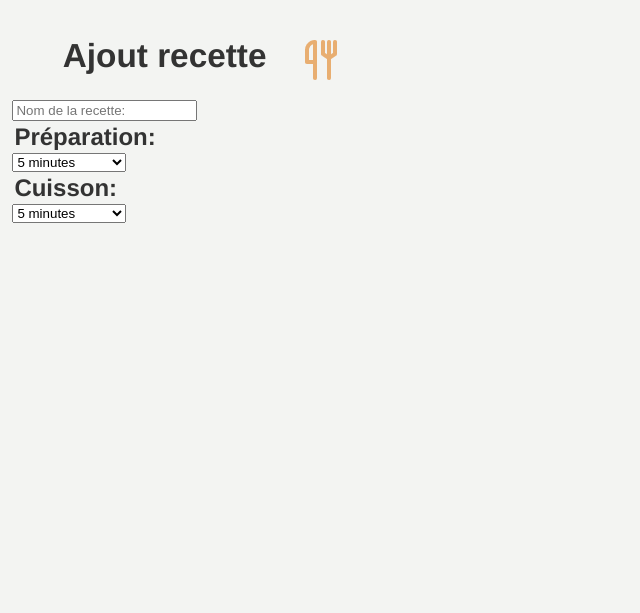
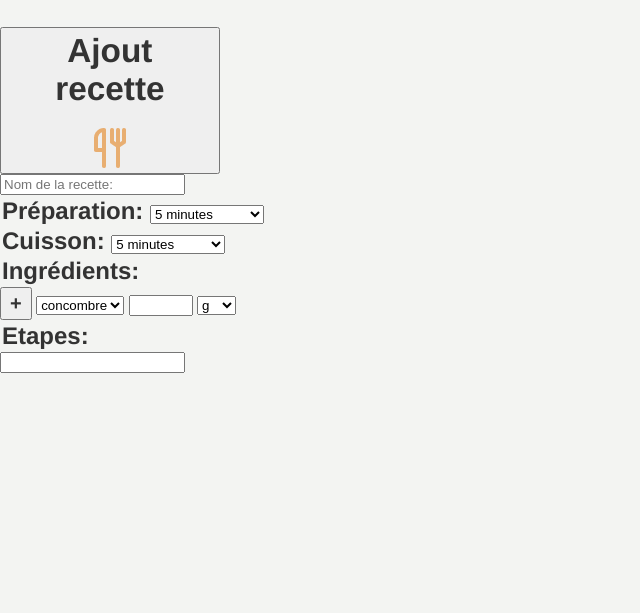
Before and after one commit to Solemadd/racook, a PHP site: page /manage.html in a window 1280 px wide. Shown: the top 613 px of the page, without its empty margins (0-640 px from the left). Run offline with PHP 8.4, Linux system fonts and the light colour scheme.

Commit message:
ajoute de la page d'ajout des recettes

```diff
--- a/manage.html
+++ b/manage.html
@@ -8,26 +8,12 @@
   </head>
 
 
-  <main class="param">
+  <main class="newrecipe">
     <h2></h2>
     <button><h2>Ajout recette</h2><img src="img/couverts.png" alt="roue des paramètres"></button>
     <form class="recette" action="">
         <input type="text" placeholder="Nom de la recette:">
-        <h5>Préparation:</h5>
-        <select name="prep" id="">
-            <option value="1">5 minutes</option>
-            <option value="2">10 minutes</option>
-            <option value="3">15 minutes</option>
-            <option value="4">15 - 30 minutes</option>
-            <option value="5">30 - 45 minutes</option>
-            <option value="6">45 - 60 minutes</option>
-            <option value="7">1 heure</option>
-            <option value="8">1 heure 30</option>
-            <option value="9">2 heures</option>
-            <option value="10">2 - 4 heures</option>
-            <option value="11">4 - 6 heures</option>
-        </select>
-        <h5>Cuisson:</h5>
+        <h5>Préparation:
         <select name="prep" id="">
             <option value="1">5 minutes</option>
             <option value="2">10 minutes</option>
@@ -41,7 +27,38 @@
             <option value="10">2 - 4 heures</option>
             <option value="11">4 - 6 heures</option>
             <option value="12">+ 6 heures</option>
+        </select></h5>
+        <h5>Cuisson:
+        <select name="prep" id="">
+            <option value="1">5 minutes</option>
+            <option value="2">10 minutes</option>
+            <option value="3">15 minutes</option>
+            <option value="4">15 - 30 minutes</option>
+            <option value="5">30 - 45 minutes</option>
+            <option value="6">45 - 60 minutes</option>
+            <option value="7">1 heure</option>
+            <option value="8">1 heure 30</option>
+            <option value="9">2 heures</option>
+            <option value="10">2 - 4 heures</option>
+            <option value="11">4 - 6 heures</option>
+            <option value="12">+ 6 heures</option>
+        </select></h5>
+        <h5>Ingrédients:</h5>
+
+
+        <button id="add"><h5>+</h5></button>
+        <!--QUAND ON CLIQUE SUR LE BOUTTON IL FAUT QUE CA AJOUTE UN NOUVEAU CHAMP:-->
+        <select name="ingredient" id="">
+            <option value="1">concombre</option>
         </select>
+        <input type="number" name="quantite" id="" min="1" max="999">
+        <select name="mesure" id="">
+            <option value="1">g</option>
+            <option value="2">Kg</option>
+            <option value="3">L</option>
+        </select>
+        <h5>Etapes:</h5>
+        <input type="text" class="etape">
 
     </form>
 
```
Also changed, not shown: style.css (line endings or trailing spaces).
